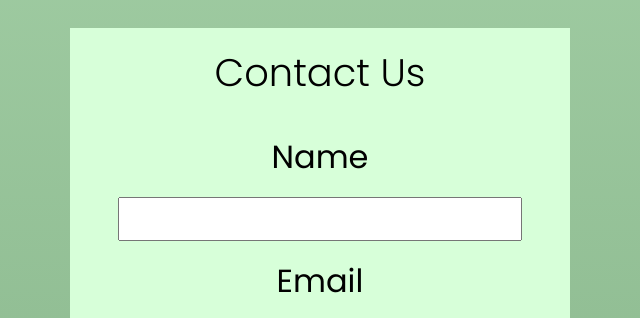
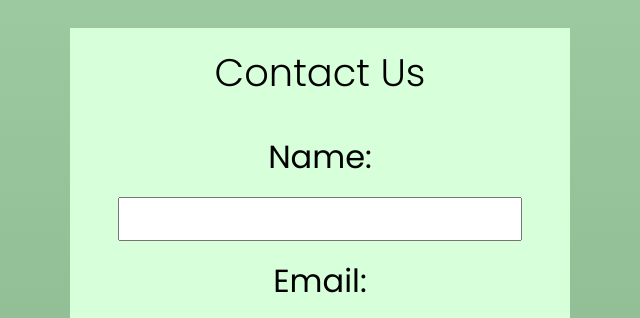
Before and after one commit to DaimyoDev/Fresh-Italiano, a plain HTML site: page Website Design/index.html in a window 1280 px wide. Shown: the part 1720-2038 px from the top of the page, 320-960 px from the left. Drawn offline with Linux system fonts and the light colour scheme.

Commit message:
small contact form change

```diff
--- a/Website Design/index.html
+++ b/Website Design/index.html
@@ -75,9 +75,9 @@
     <section class="contact" id="contact">
       <h1 class="contact__form__heading">Contact Us</h1>
       <form class="contact__form">
-        <label for="name" class="contact__form__name__label">Name</label>
+        <label for="name" class="contact__form__name__label">Name:</label>
         <input type="text" class="contact__form__name__input" />
-        <label for="email" class="contact__form__email__label">Email</label>
+        <label for="email" class="contact__form__email__label">Email:</label>
         <input type="email" class="contact__form__email__input" />
         <textarea
           name="textarea"
```
